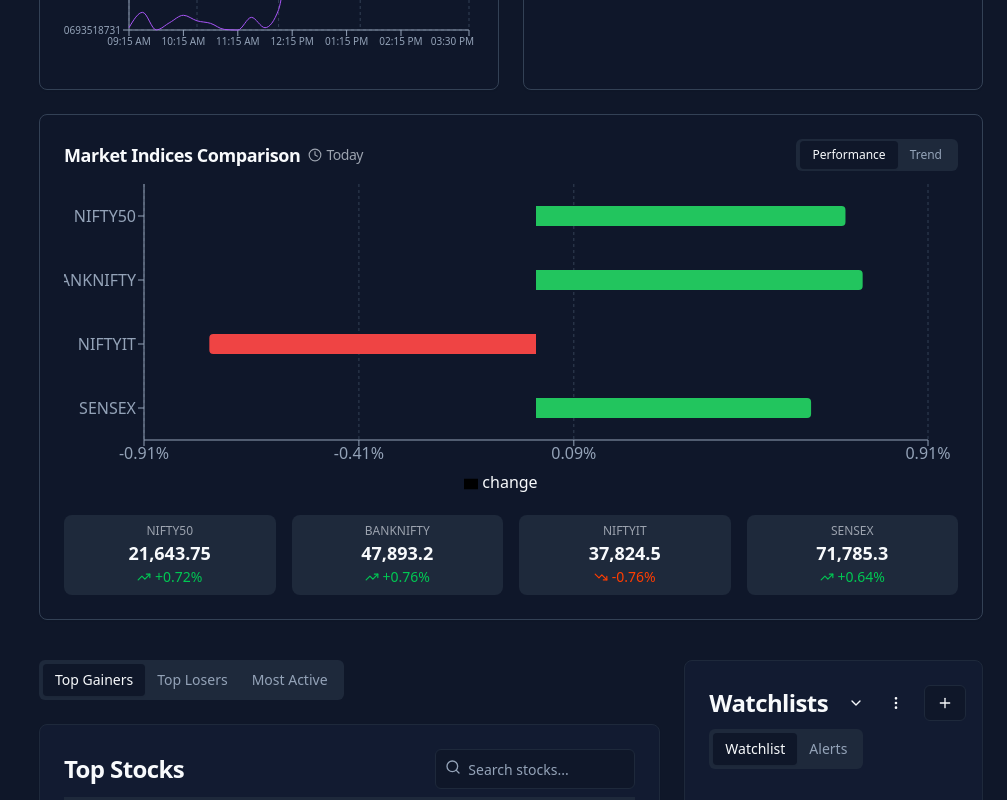
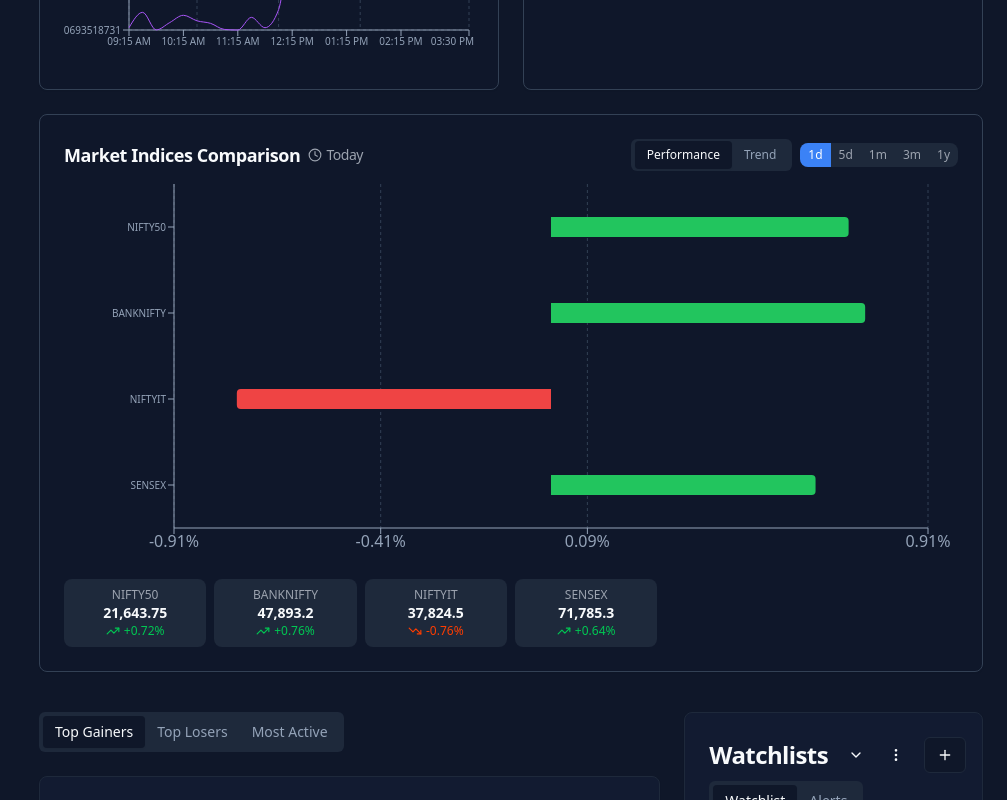
Before and after one commit to AdityaMandaliya75/optiquest-trade, a React (Vite) app: page /dashboard in a window 1280 px wide. Shown: the part 1160-1960 px from the top of the page, without its empty margins (273-1280 px from the left). Built offline with nearby package versions, Linux system fonts and the light colour scheme; sample sign-in values are in the browser's storage.

Commit message:
Add time interval options and index comparison.

```diff
--- a/src/components/markets/IndexComparison.tsx
+++ b/src/components/markets/IndexComparison.tsx
@@ -22,6 +22,7 @@ const IndexComparison: React.FC<IndexComparisonProps> = ({ interval }) => {
     const fetchIndices = async () => {
       setLoading(true);
       try {
+        // Get all indices available from NSE/BSE
         const indicesData = await getIndices();
         setIndices(indicesData);
 
@@ -89,7 +90,7 @@ const IndexComparison: React.FC<IndexComparisonProps> = ({ interval }) => {
     return result;
   };
 
-  // Prepare data for the performance comparison bar chart
+  // Prepare data for the performance comparison bar chart with % gain on Y-axis and indices on X-axis
   const getPerformanceData = () => {
     return indices.map(index => ({
       name: index.symbol,
@@ -144,6 +145,7 @@ const IndexComparison: React.FC<IndexComparisonProps> = ({ interval }) => {
               {getIntervalText()}
             </span>
           </CardTitle>
+          <div className="flex items-center gap-2">
             <Tabs
               value={comparisonView}
               onValueChange={(value) => setComparisonView(value as 'performance' | 'trend')}
@@ -154,6 +156,18 @@ const IndexComparison: React.FC<IndexComparisonProps> = ({ interval }) => {
                 <TabsTrigger value="trend" className="text-xs px-3 py-0.5 h-7">Trend</TabsTrigger>
               </TabsList>
             </Tabs>
+            <div className="flex items-center text-xs bg-slate-800 rounded-lg overflow-hidden">
+              {['1d', '5d', '1m', '3m', '1y'].map(option => (
+                <button
+                  key={option}
+                  className={`px-2 py-1 ${interval === option ? 'bg-primary text-white' : 'text-gray-400'}`}
+                  onClick={() => {/* This is handled in the parent component */}}
+                >
+                  {option}
+                </button>
+              ))}
+            </div>
+          </div>
         </div>
       </CardHeader>
       <CardContent>
@@ -164,12 +178,12 @@ const IndexComparison: React.FC<IndexComparisonProps> = ({ interval }) => {
         ) : (
           <>
             {comparisonView === 'performance' ? (
-              <div className="h-80">
+              <div className="h-96">
                 <ResponsiveContainer width="100%" height="100%">
                   <BarChart
                     data={getPerformanceData()}
                     layout="vertical"
-                    margin={{ top: 5, right: 30, left: 20, bottom: 5 }}
+                    margin={{ top: 5, right: 30, left: 50, bottom: 5 }}
                   >
                     <CartesianGrid strokeDasharray="3 3" stroke="#334155" horizontal={false} />
                     <XAxis
@@ -183,6 +197,7 @@ const IndexComparison: React.FC<IndexComparisonProps> = ({ interval }) => {
                       type="category"
                       stroke="#94a3b8"
                       width={60}
+                      tick={{ fontSize: 10 }}
                     />
                     <Tooltip
                       formatter={(value: number) => [`${value.toFixed(2)}%`, 'Change']}
@@ -193,12 +208,11 @@ const IndexComparison: React.FC<IndexComparisonProps> = ({ interval }) => {
                       radius={[0, 4, 4, 0]}
                       barSize={20}
                     />
-                    <Legend />
                   </BarChart>
                 </ResponsiveContainer>
               </div>
             ) : (
-              <div className="h-80">
+              <div className="h-96">
                 <ResponsiveContainer width="100%" height="100%">
                   <LineChart
                     data={getTrendData()}
@@ -235,12 +249,12 @@ const IndexComparison: React.FC<IndexComparisonProps> = ({ interval }) => {
               </div>
             )}
 
-            <div className="mt-4 grid grid-cols-2 md:grid-cols-4 gap-4">
+            <div className="mt-4 grid grid-cols-2 sm:grid-cols-3 md:grid-cols-4 lg:grid-cols-6 gap-2">
               {indices.map(index => (
                 <div key={index.symbol} className="bg-slate-800 rounded-lg p-2 text-center">
                   <div className="text-xs text-gray-400">{index.symbol}</div>
-                  <div className="text-lg font-semibold">{index.value.toLocaleString()}</div>
-                  <div className={`flex items-center justify-center text-sm ${getPriceChangeClass(index.change)}`}>
+                  <div className="text-sm font-semibold">{index.value.toLocaleString()}</div>
+                  <div className={`flex items-center justify-center text-xs ${getPriceChangeClass(index.change)}`}>
                     {index.change >= 0 ? <TrendingUp size={14} className="mr-1" /> : <TrendingDown size={14} className="mr-1" />}
                     {formatPercent(index.changePercent)}
                   </div>
```
Lines whose indentation alone changed are shown as unchanged.
